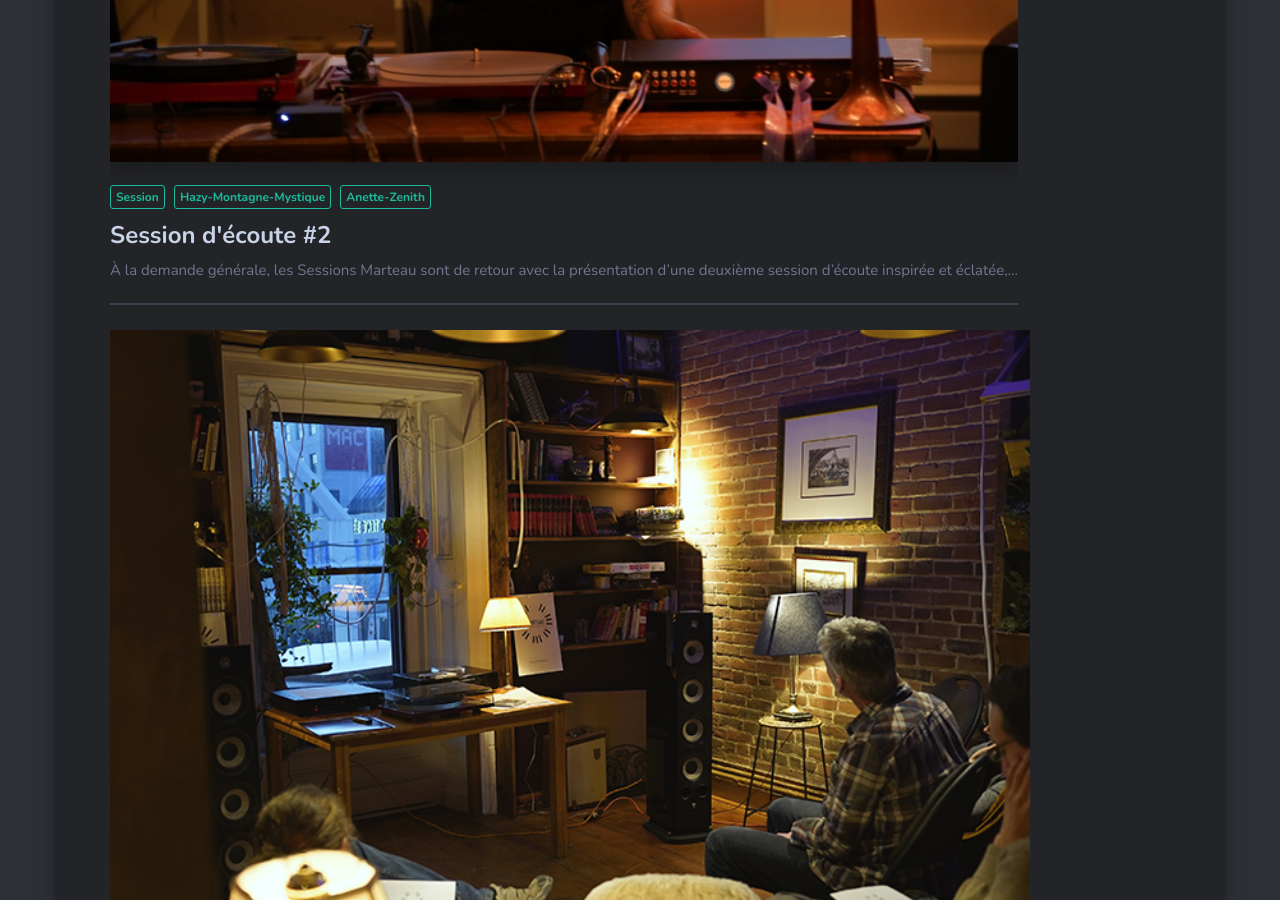
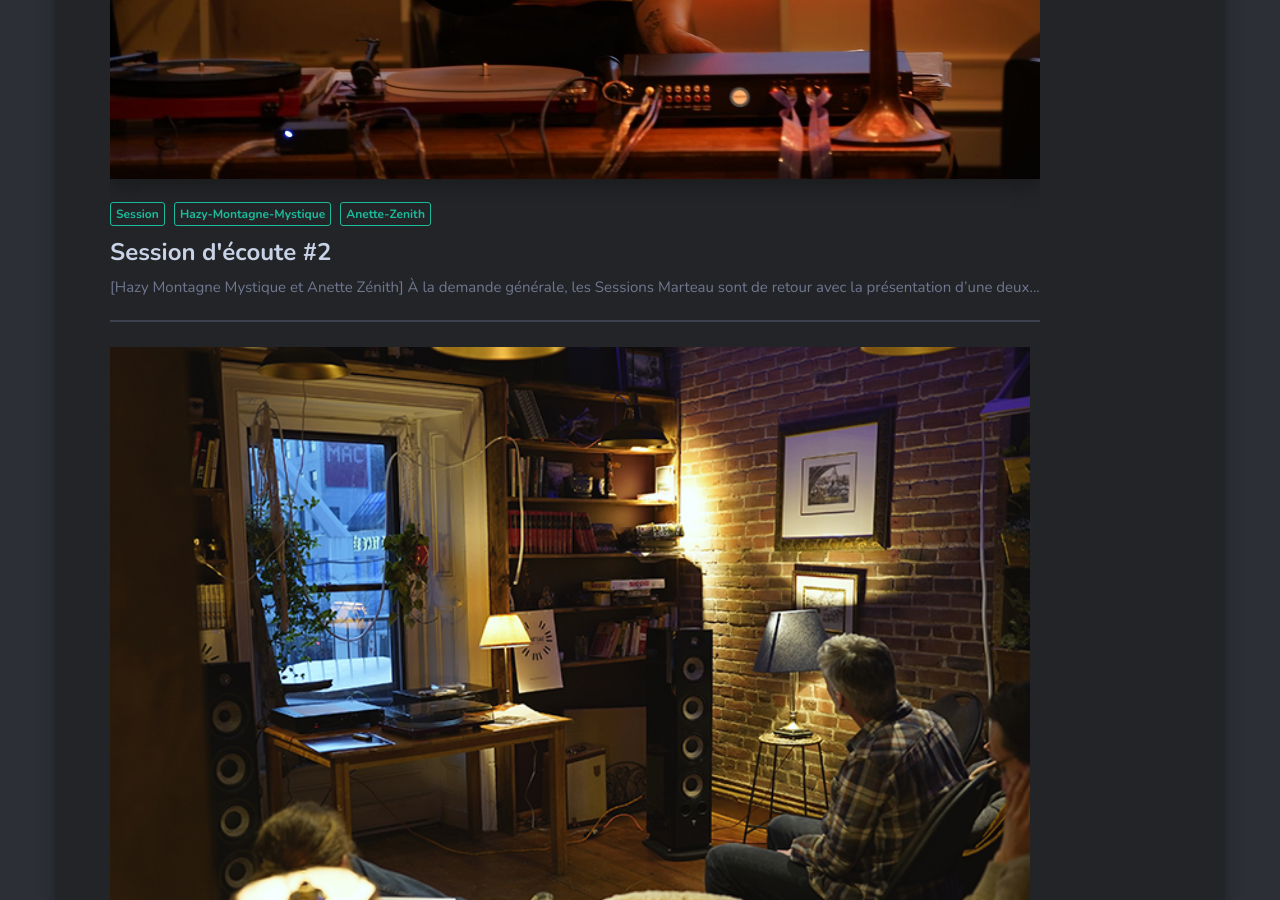
Before and after one commit to sessions-marteau/sessions-marteau-2.github.io, a Jekyll site: the page built from _pages/sessions-passes.md, in a window 1280 px wide and 900 px high, scrolled down 6695 px. Built offline with Jekyll 4.4.1, drawn with Linux system fonts in a browser that asks for light colours; nearby versions of some CDN libraries.

Commit message:
Update 2019-06-12-session-2.md

```diff
--- a/_posts/2019-06-12-session-2.md
+++ b/_posts/2019-06-12-session-2.md
@@ -8,7 +8,7 @@
   - anette-zenith
 ---
 
-À la demande générale, les Sessions Marteau sont de retour avec la présentation d’une deuxième session d’écoute inspirée et éclatée, que les audiophiles et autres passionnés de découvertes musicales ne voudront pas rater!
+[Hazy Montagne Mystique et Anette Zénith] À la demande générale, les Sessions Marteau sont de retour avec la présentation d’une deuxième session d’écoute inspirée et éclatée, que les audiophiles et autres passionnés de découvertes musicales ne voudront pas rater!
 
 La Session se tiendra le jeudi 20 juin à 19h à l’espace La lumière, situé au 7080, rue Alexandra, #506, Montréal. Les portes ouvrent à 18h30.
 
```
